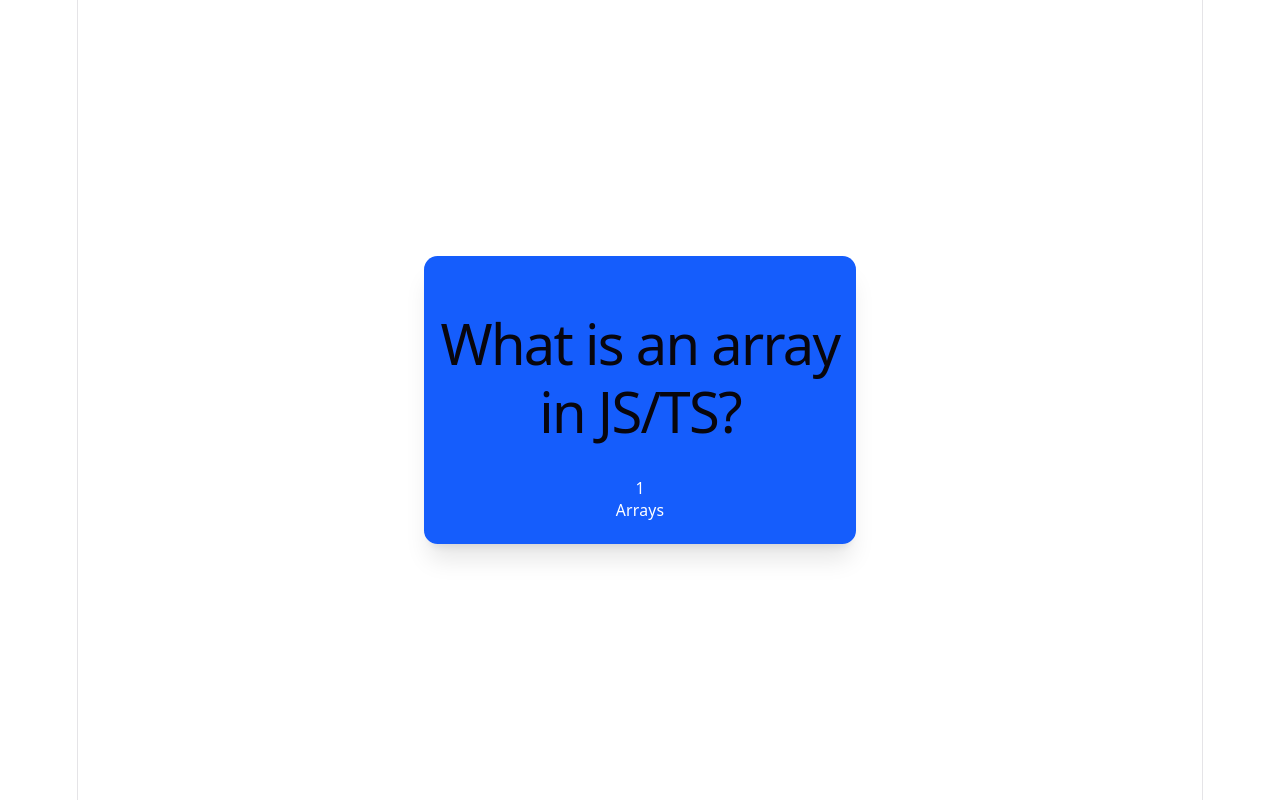
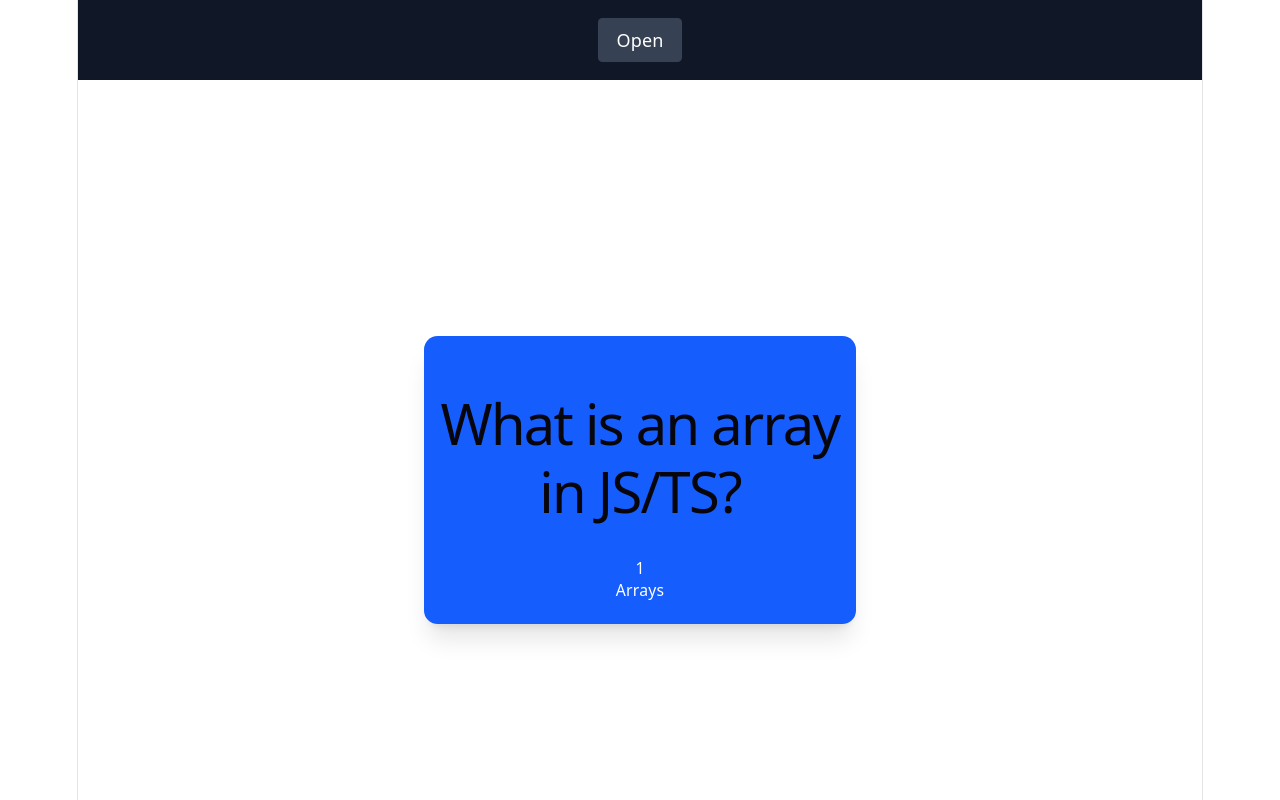
Before and after one commit to torgrimtk/FlashcardApp, a React (Vite) app in the folder FlashcardApp/: page / in a window 1280 px wide. Shown: the top 800 px of the page. Built offline with nearby package versions, Linux system fonts and the light colour scheme.

Commit message:
added some new stuff

```diff
--- a/FlashcardApp/src/App.tsx
+++ b/FlashcardApp/src/App.tsx
@@ -1,5 +1,6 @@
 import './App.css'
 import CardContainer from './components/CardContainer'
+import Header from './components/header/Header'
 import type { Flashcard } from './types/FlashCardInfo'
 
 const exampleCardOne: Flashcard = {
@@ -30,10 +31,12 @@ const exampleStack = {
 
 function App() {
   return (
+
     <div>
+      <Header />
       {exampleStack.cards.map((oneCard) => (
 
-          <CardContainer card={oneCard}/>
+        <CardContainer card={oneCard} />
 
       ))}
     </div>
--- /dev/null
+++ b/FlashcardApp/src/components/header/Header.tsx
@@ -0,0 +1,25 @@
+import { useState } from "react"
+
+
+const Header = () => {
+    const [isOpen, setIsOpen] = useState(false)
+
+    return (
+        <header className="bg-gray-900 text-white p-4">
+            <button
+                onClick={() => setIsOpen(!isOpen)}
+                className="px-4 py-2 bg-gray-700 rounded hover:bg-gray-600"
+            >
+                {isOpen ? "Close" : "Open"}
+            </button>
+
+            {isOpen && (
+                <div className="mt-4">
+                    HERES THE MENU
+                </div>
+            )}
+        </header>
+    )
+}
+
+export default Header
```
